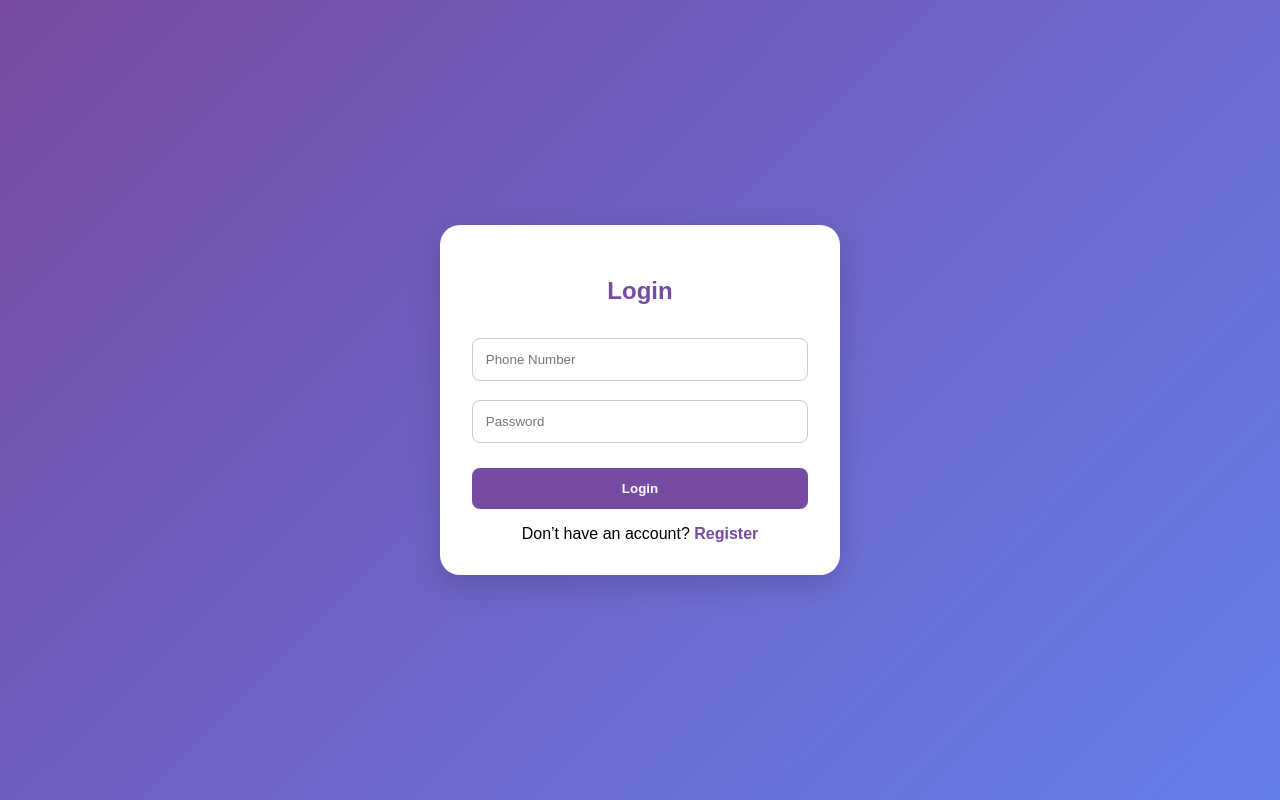
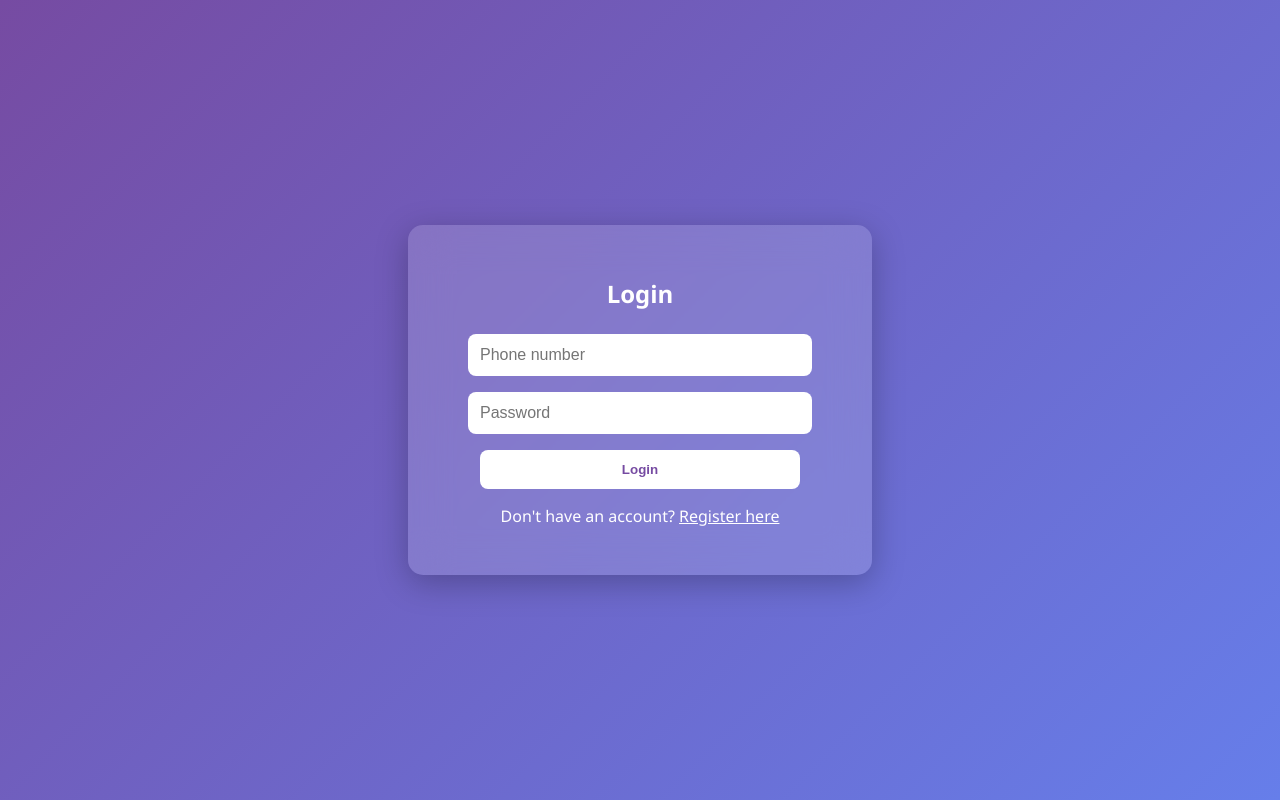
Before and after one commit to Arhyeldee001/Archi-Sketch, a FastAPI app: page /login in a window 1280 px wide. Run offline with FastAPI, Linux system fonts and the light colour scheme.

Commit message:
Update login.html

```diff
--- a/templates/login.html
+++ b/templates/login.html
@@ -1,77 +1,85 @@
 <!DOCTYPE html>
 <html lang="en">
 <head>
-  <meta charset="UTF-8" />
-  <meta name="viewport" content="width=device-width, initial-scale=1.0" />
-  <title>Archi Trace - Login</title>
+  <meta charset="UTF-8">
+  <title>Archi Trace - Login / Register</title>
+
+  <!-- PWA manifest & theme -->
+  <link rel="manifest" href="/manifest.json">
+  <meta name="theme-color" content="#764ba2">
+  <meta name="apple-mobile-web-app-capable" content="yes">
+  <meta name="apple-mobile-web-app-title" content="Archi Trace">
+  <meta name="apple-mobile-web-app-status-bar-style" content="black-translucent">
+  <meta name="mobile-web-app-capable" content="yes">
+  <meta name="viewport" content="width=device-width, initial-scale=1.0,viewport-fit=cover">
+
   <style>
-    * {
-      box-sizing: border-box;
-      font-family: "Poppins", sans-serif;
-    }
-
     body {
       margin: 0;
+      padding: 0;
+      background: linear-gradient(135deg, #764ba2, #667eea);
+      font-family: 'Segoe UI', Tahoma, Geneva, Verdana, sans-serif;
       height: 100vh;
       display: flex;
       align-items: center;
       justify-content: center;
-      background: linear-gradient(135deg, #764ba2, #667eea);
+      color: #fff;
     }
 
     .container {
-      background: white;
+      background: rgba(255, 255, 255, 0.15);
+      backdrop-filter: blur(20px);
       padding: 2rem;
+      border-radius: 15px;
+      box-shadow: 0 8px 32px rgba(0, 0, 0, 0.25);
       width: 90%;
       max-width: 400px;
-      border-radius: 20px;
-      box-shadow: 0 10px 30px rgba(0, 0, 0, 0.15);
-      transition: all 0.3s ease;
-    }
-
-    .form {
-      display: none;
-    }
-
-    .form.active {
-      display: block;
+      color: #fff;
+      text-align: center;
     }
 
     h2 {
       text-align: center;
-      color: #764ba2;
       margin-bottom: 1.5rem;
     }
 
-    input {
-      width: 100%;
-      padding: 0.8rem;
-      margin: 0.6rem 0;
-      border: 1.5px solid #ccc;
-      border-radius: 8px;
-      outline: none;
-      transition: border-color 0.2s;
+    form {
+      display: none;
+      flex-direction: column;
+      gap: 1rem;
     }
 
-    input:focus {
-      border-color: #764ba2;
+    form.active {
+      display: flex;
+    }
+
+    input {
+      padding: 0.75rem;
+      border: none;
+      border-radius: 8px;
+      font-size: 1rem;
+      width: 100%;
+      max-width: 320px;
+      margin: 0 auto;
+      display: block;
     }
 
     button {
-      width: 100%;
-      padding: 0.8rem;
-      margin-top: 1rem;
-      background: #764ba2;
-      color: white;
-      font-weight: 600;
+      padding: 0.75rem;
+      background: #fff;
+      color: #764ba2;
+      font-weight: bold;
       border: none;
       border-radius: 8px;
       cursor: pointer;
-      transition: background 0.3s;
+      transition: 0.3s ease;
+      width: 100%;
+      max-width: 320px;
+      margin: 0 auto;
     }
 
     button:hover {
-      background: #5a3780;
+      background: #f0f0f0;
     }
 
     .switch {
@@ -79,135 +87,179 @@
       margin-top: 1rem;
     }
 
-    .switch span {
-      color: #764ba2;
-      font-weight: 600;
+    .switch a {
+      color: #fff;
+      text-decoration: underline;
       cursor: pointer;
     }
 
-    #otp-section {
-      display: none;
-      text-align: center;
+    small {
+      font-size: 0.8rem;
     }
 
-    #otp-section input {
+    #message {
+      margin-top: 1rem;
       text-align: center;
-      letter-spacing: 4px;
-      font-size: 1.2rem;
+      font-weight: bold;
+    }
+
+    #otpContainer {
+      display: none;
+      margin-top: 1.5rem;
+    }
+
+    #otpContainer input {
+      text-align: center;
+      letter-spacing: 3px;
     }
   </style>
 </head>
 <body>
   <div class="container">
+    <h2 id="formTitle">Login</h2>
 
-    <!-- LOGIN FORM -->
-    <div class="form active" id="login-form">
-      <h2>Login</h2>
-      <input type="tel" id="login-phone" placeholder="Phone Number" required />
-      <input type="password" id="login-password" placeholder="Password" required />
-      <button onclick="login()">Login</button>
-      <div class="switch">
-        Don’t have an account? <span onclick="showRegister()">Register</span>
-      </div>
+    <!-- Login Form -->
+    <form id="loginForm" class="active">
+      <input id="loginPhone" type="text" placeholder="Phone number" required />
+      <input id="loginPassword" type="password" placeholder="Password" required />
+      <button type="submit">Login</button>
+    </form>
+
+    <!-- Register Form -->
+    <form id="registerForm">
+      <input type="text" id="registerName" placeholder="Full Name" required />
+      <input type="text" id="registerPhone" placeholder="Phone Number" required />
+      <input type="email" id="registerEmail" placeholder="Email Address" required />
+      <input type="password" id="registerPassword" placeholder="Password" required />
+      <small id="passwordMsg"></small>
+      <button type="submit">Register</button>
+    </form>
+
+    <!-- OTP Verification -->
+    <div id="otpContainer">
+      <h4>Enter OTP</h4>
+      <input id="otpInput" type="text" placeholder="6-digit OTP" maxlength="6" />
+      <button id="otpSubmit">Verify OTP</button>
     </div>
 
-    <!-- REGISTER FORM -->
-    <div class="form" id="register-form">
-      <h2>Create Account</h2>
-      <input type="text" id="reg-fullname" placeholder="Full Name" required />
-      <input type="email" id="reg-email" placeholder="Email" required />
-      <input type="tel" id="reg-phone" placeholder="Phone Number" required />
-      <input type="password" id="reg-password" placeholder="Password" required />
-      <input type="password" id="reg-confirm" placeholder="Confirm Password" required />
-      <button onclick="register()">Register</button>
-      <div class="switch">
-        Already have an account? <span onclick="showLogin()">Login</span>
-      </div>
+    <div class="switch">
+      <span id="switchText">Don't have an account? <a onclick="toggleForm()">Register here</a></span>
     </div>
 
-    <!-- OTP VERIFICATION -->
-    <div id="otp-section">
-      <h2>Verify OTP</h2>
-      <p>Enter the 6-digit code sent to your phone</p>
-      <input type="text" id="otp-input" maxlength="6" placeholder="------" />
-      <button onclick="verifyOtp()">Verify</button>
-    </div>
-
+    <p id="message"></p>
   </div>
 
   <script>
-    function showRegister() {
-      document.getElementById("login-form").classList.remove("active");
-      document.getElementById("register-form").classList.add("active");
-      document.getElementById("otp-section").style.display = "none";
+    const loginForm = document.getElementById("loginForm");
+    const registerForm = document.getElementById("registerForm");
+    const formTitle = document.getElementById("formTitle");
+    const switchText = document.getElementById("switchText");
+    const message = document.getElementById("message");
+    const otpContainer = document.getElementById("otpContainer");
+    const otpInput = document.getElementById("otpInput");
+    const otpSubmit = document.getElementById("otpSubmit");
+    const passwordInput = document.getElementById("registerPassword");
+    const passwordMsg = document.getElementById("passwordMsg");
+
+    function toggleForm() {
+      const isLoginActive = loginForm.classList.contains("active");
+      loginForm.classList.toggle("active");
+      registerForm.classList.toggle("active");
+      otpContainer.style.display = "none";
+      formTitle.textContent = isLoginActive ? "Register" : "Login";
+      switchText.innerHTML = isLoginActive
+        ? 'Already have an account? <a onclick="toggleForm()">Login here</a>'
+        : 'Don\'t have an account? <a onclick="toggleForm()">Register here</a>';
+      message.textContent = "";
     }
 
-    function showLogin() {
-      document.getElementById("register-form").classList.remove("active");
-      document.getElementById("login-form").classList.add("active");
-      document.getElementById("otp-section").style.display = "none";
-    }
+    // Password strength validation
+    passwordInput.addEventListener("input", () => {
+      const val = passwordInput.value;
+      const strong = /^(?=.*[a-z])(?=.*[A-Z])(?=.*\\d)(?=.*[\\W_]).{8,}$/;
+      if (strong.test(val)) {
+        passwordMsg.textContent = "✅ Strong password";
+        passwordMsg.style.color = "lime";
+      } else {
+        passwordMsg.textContent = "⚠️ Must be 8+ chars, include uppercase, lowercase, number & symbol";
+        passwordMsg.style.color = "yellow";
+      }
+    });
 
-    async function register() {
-      const fullname = document.getElementById("reg-fullname").value.trim();
-      const email = document.getElementById("reg-email").value.trim();
-      const phone = document.getElementById("reg-phone").value.trim();
-      const password = document.getElementById("reg-password").value;
-      const confirm = document.getElementById("reg-confirm").value;
+    // Register (Step 1: Send OTP)
+    registerForm.addEventListener("submit", async (e) => {
+      e.preventDefault();
+      const fullname = document.getElementById("registerName").value.trim();
+      const phone = document.getElementById("registerPhone").value.trim();
+      const email = document.getElementById("registerEmail").value.trim();
+      const password = document.getElementById("registerPassword").value.trim();
 
-      if (password !== confirm) {
-        alert("Passwords do not match!");
-        return;
-      }
-
-      // Password validation
-      const regex = /^(?=.*[a-z])(?=.*[A-Z])(?=.*\\d)(?=.*[!@#$%^&*]).{8,}$/;
-      if (!regex.test(password)) {
-        alert("Password must have at least 8 characters, including uppercase, number, and symbol.");
-        return;
-      }
-
-      const res = await fetch("/register", {
+      const res = await fetch("/api/register", {
         method: "POST",
         headers: { "Content-Type": "application/json" },
-        body: JSON.stringify({ fullname, email, phone, password }),
+        body: JSON.stringify({ fullname, phone, email, password }),
       });
 
       const data = await res.json();
       if (data.status === "otp_sent") {
-        document.getElementById("register-form").classList.remove("active");
-        document.getElementById("otp-section").style.display = "block";
+        otpContainer.style.display = "block";
+        alert("OTP sent! (check console for now)");
+        console.log("OTP:", data.otp); // Temporary display
       } else {
-        alert(data.message || "Error during registration");
+        alert(data.detail || "Error sending OTP");
       }
-    }
+    });
 
-    async function verifyOtp() {
-      const otp = document.getElementById("otp-input").value.trim();
-      const res = await fetch("/verify_otp", {
+    // Register (Step 2: Verify OTP)
+    otpSubmit.addEventListener("click", async () => {
+      const otp = otpInput.value.trim();
+      if (!otp) return alert("Enter OTP");
+
+      const res = await fetch("/api/verify-otp", {
         method: "POST",
         headers: { "Content-Type": "application/json" },
         body: JSON.stringify({ otp }),
       });
+
       const data = await res.json();
-      alert(data.message);
-      if (data.status === "success") showLogin();
-    }
+      if (data.status === "success") {
+        alert("✅ Account created! You can now log in.");
+        otpContainer.style.display = "none";
+        registerForm.reset();
+        toggleForm();
+      } else {
+        alert(data.detail || "Invalid OTP");
+      }
+    });
 
-    async function login() {
-      const phone = document.getElementById("login-phone").value.trim();
-      const password = document.getElementById("login-password").value;
-      const res = await fetch("/login", {
+    // Login
+    loginForm.addEventListener("submit", async (e) => {
+      e.preventDefault();
+      const phone = document.getElementById("loginPhone").value.trim();
+      const password = document.getElementById("loginPassword").value.trim();
+
+      const res = await fetch("/api/login", {
         method: "POST",
         headers: { "Content-Type": "application/json" },
         body: JSON.stringify({ phone, password }),
       });
+
       const data = await res.json();
-      if (data.status === "success") {
-        window.location.href = "/dashboard.html";
+      if (res.ok) {
+        alert("✅ Login successful!");
+        window.location.href = data.redirect_to || "/dashboard.html";
       } else {
-        alert(data.message || "Invalid credentials");
+        alert(data.detail || "Login failed");
       }
+    });
+
+    // Register Service Worker
+    if ("serviceWorker" in navigator) {
+      window.addEventListener("load", () => {
+        navigator.serviceWorker.register("/static/sw.js")
+          .then(reg => console.log("SW registered:", reg))
+          .catch(err => console.log("SW registration failed:", err));
+      });
     }
   </script>
 </body>
```
